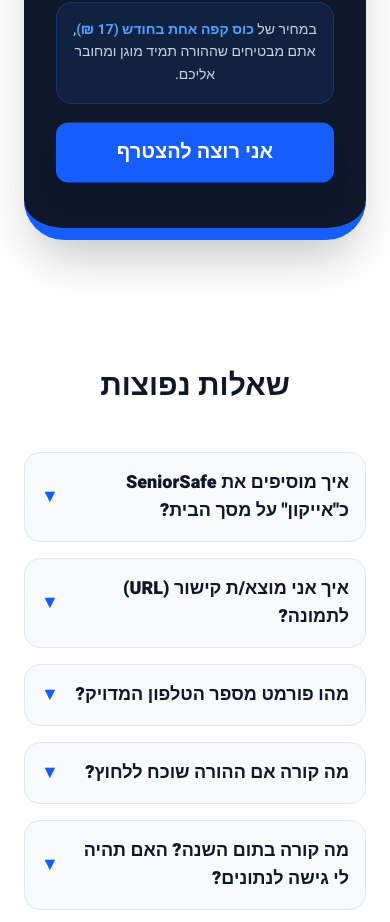
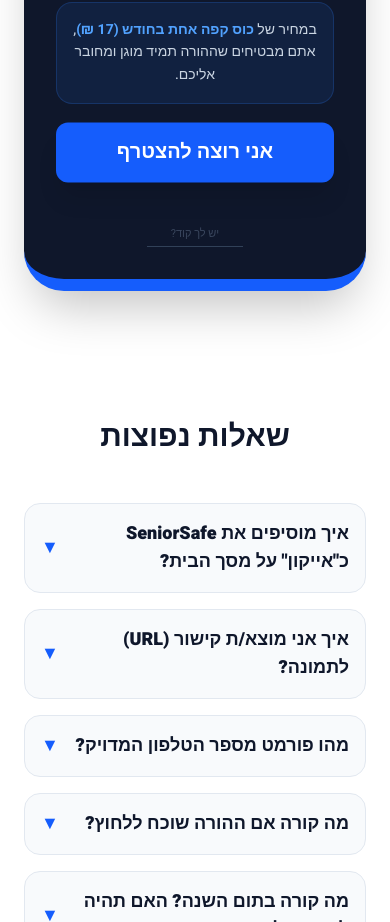
Before and after one commit to barnoi/senior-checkin, a Next.js app: page / in a window 390 px wide. Shown: the part 4988-5910 px from the top of the page. Built offline with nearby package versions, Linux system fonts and the light colour scheme; no server answers.

Commit message:
fix: layout and navbar for mobile, added faq and updated fonts

```diff
--- a/app/landing/page.tsx
+++ b/app/landing/page.tsx
@@ -235,30 +235,50 @@ export default function LandingPage() {
             <div className="max-w-xs mx-auto space-y-4">
               {!paid ? (
                 !showPayment ? (
+                  <div className="flex flex-col items-center gap-4">
                     <button onClick={() => setShowPayment(true)} className="w-full bg-blue-600 text-white py-4 rounded-xl font-black text-xl hover:bg-blue-700 transition shadow-xl animate-bounce">אני רוצה להצטרף</button>
-                ) : (
-                  <div className="flex flex-col gap-4">
-                    {/* שדה קוד קופון - נוסף כאן */}
+
+                    {/* שדה קופון דיסקרטי - מופיע מתחת לכפתור */}
+                    <div className="pt-2">
                       <input
                         type="text"
-                      placeholder="קוד קופון (משפחה וחברים)"
-                      className="w-full p-3 rounded-xl border border-slate-700 bg-slate-800 text-white text-center font-bold placeholder:text-slate-500 focus:outline-none focus:border-blue-500 transition"
+                        placeholder="יש לך קוד?"
+                        className="bg-transparent border-b border-slate-700 text-slate-500 text-center text-[11px] focus:outline-none focus:border-blue-500 w-24 py-1"
                         value={coupon}
                         onChange={(e) => {
                           const val = e.target.value.toUpperCase();
                           setCoupon(val);
-                        if (val === 'FREE-FAMILY20') {
+                          if (val === 'FREE-FAMILY') {
                             setPaid(true);
                             setTimeout(() => { router.push("/admin"); }, 1500);
                           }
                         }}
                       />
+                    </div>
+                  </div>
+                ) : (
+                  <div className="flex flex-col gap-4">
                     <div className="bg-white p-4 rounded-xl shadow-inner min-h-37.5 flex flex-col items-center justify-center">
                       <PayPalButton amount="199.00" onSuccess={() => {
                         setPaid(true);
                         setTimeout(() => { router.push("/admin"); }, 2000);
                       }} />
                     </div>
+                    {/* שדה קופון משני למקרה שפתחו את פיפל */}
+                    <input
+                      type="text"
+                      placeholder="קוד הנחה"
+                      className="bg-transparent text-slate-600 text-[10px] text-center focus:outline-none"
+                      value={coupon}
+                      onChange={(e) => {
+                        const val = e.target.value.toUpperCase();
+                        setCoupon(val);
+                        if (val === 'FREE-FAMILY') {
+                          setPaid(true);
+                          setTimeout(() => { router.push("/admin"); }, 1500);
+                        }
+                      }}
+                    />
                   </div>
                 )
               ) : (
```
Lines whose indentation alone changed are shown as unchanged.
